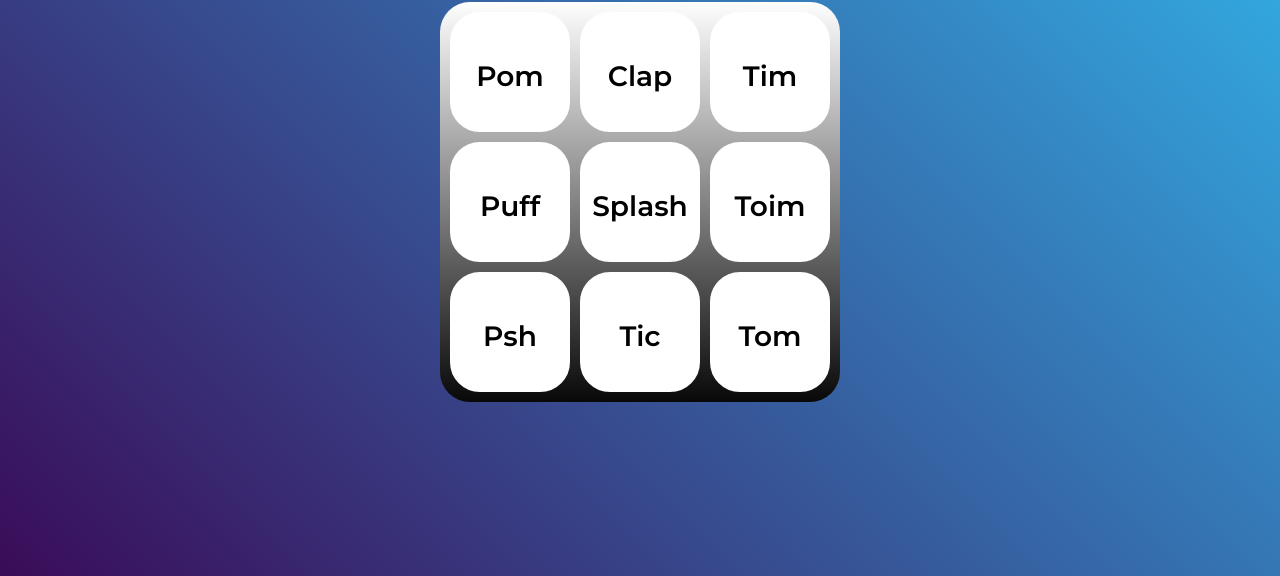
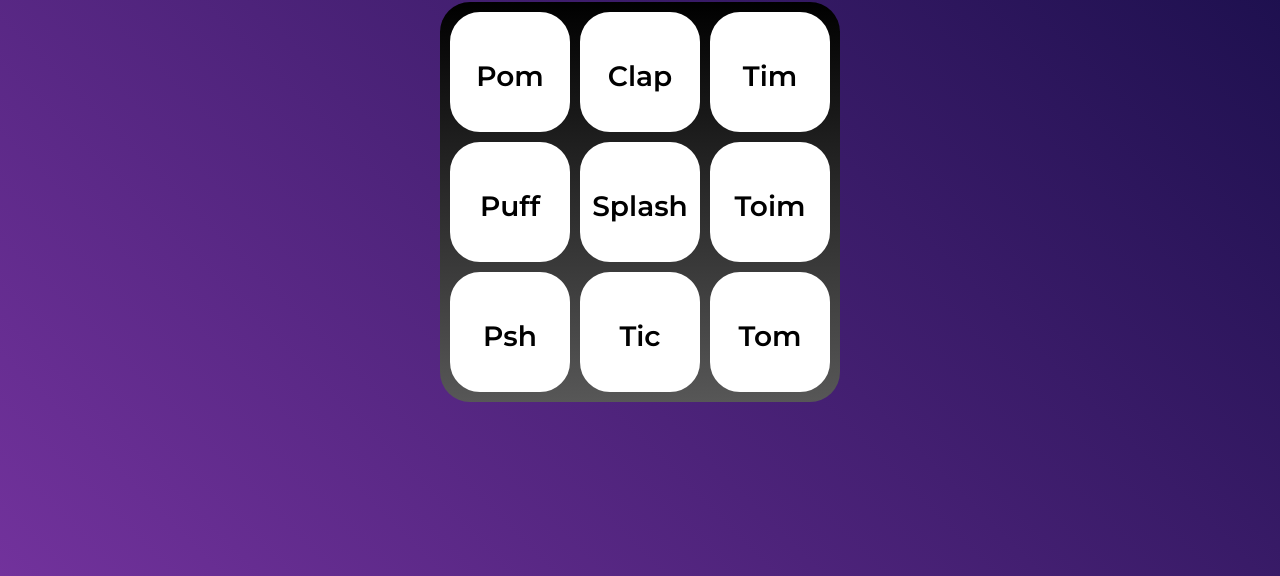
Before and after one commit to sevenmaluco7070/trabalho-, a plain HTML site: page index.html in a window 1280 px wide. Shown: the part 224-800 px from the top of the page. Drawn offline with Linux system fonts and the light colour scheme.

Commit message:
Add files via upload

```diff
--- a/css/estilos.css
+++ b/css/estilos.css
@@ -1,14 +1,14 @@
 :root {
   --vermelho: rgb(69, 37, 212);
   --branco: #ffffff;
-  --vermelho: #700000;
+  --vermelho: #eb043e;
   --preto: rgb(0, 0, 0);
   --luz: rgb(29, 104, 175);
 }
 
 body {
   align-items: center;
-  background: linear-gradient(45deg, #3a0c58 0%,#32b9ee 100%);
+  background: linear-gradient(45deg, #72329c 0%,#140c46 100%);
   display: flex;
   justify-content: center;
   flex-direction: column;
@@ -23,8 +23,8 @@ h1 {
 }
 
 .teclado {
-  background: linear-gradient(to bottom, #fffeff 0%,#080808 100%);
-  box-shadow: 6px 8px 0 6px rgb(118, 33, 139), 10px 10px 10pxrgb(108, 20, 126);
+  background: linear-gradient(to bottom, #000000 0%,#575757 100%);
+  box-shadow: 6px 8px 0 6px rgb(255, 1, 44), 10px 10px 10pxrgb(108, 20, 126);
   border-radius: 30px;
   display: grid;
   gap: 10px;
--- a/mains.js
+++ b/mains.js
@@ -1,5 +1,11 @@
 function tocaSom(idElementoAudio){
 document.querySelector(idElementoAudio).play();
+
+if (elemento === null) {
+alert('Elemento não Encontrado');
+
+}
+
 }
 const listaDeTeclas = document.querySelectorAll('.tecla');
 
```
